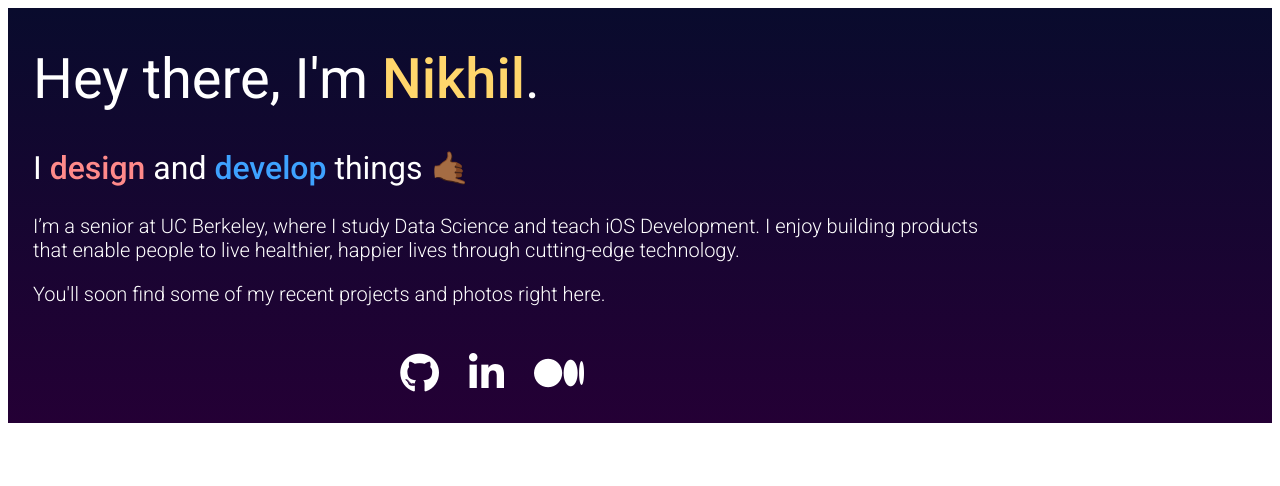
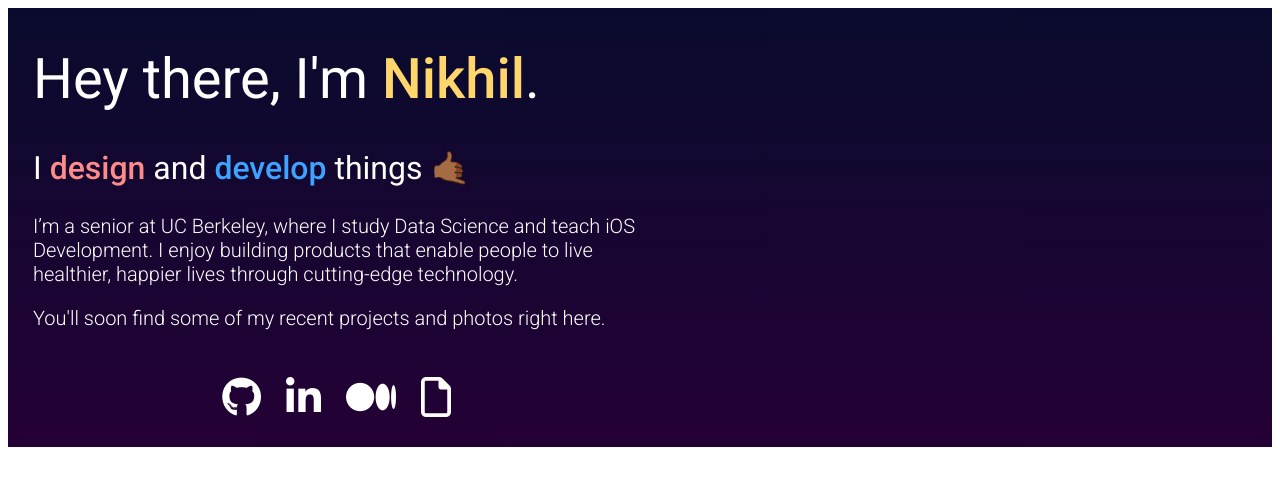
Before and after one commit to nyerasi/nyerasi.github.io, a React (Create React App) app: page / in a window 1280 px wide. Shown: the top 486 px of the page. Built offline with nearby package versions, Linux system fonts and the light colour scheme.

Commit message:
added link to resume hosted on drive

```diff
--- a/src/components/SplashPage.js
+++ b/src/components/SplashPage.js
@@ -31,14 +31,15 @@ const Background = styled.div`
 
 const About = styled.div`
   margin-left: 25px;
-  width: 75%;
+  width: 50%;
   height: 100%;
   text-align: left;
   padding-bottom: 25px;
 `;
 
 const SocialIcons = styled.div`
-  flex-direction: row;
+  display: flex;
+  justify-content: center;
   width: 100%;
   text-align: center;
   padding-top: 25px;
@@ -47,7 +48,7 @@ const SocialIcons = styled.div`
 const Icon = styled.a`
   color: white;
   font-size: 2.5em;
-  padding-right: 0.75em;
+  padding-right: 25px;
 
   :hover {
 		color: #3EA2FF;
@@ -69,24 +70,24 @@ const Emoji = props => (
 
 export default class SplashPage extends React.Component {
 
-  constructor(props) {
-    super(props);
-    this.state = { width: 0, height: 0};
-    this.updateWindowDimensions = this.updateWindowDimensions.bind(this);
-  }
-
-  componentDidMount() {
-    this.updateWindowDimensions();
-    window.addEventListener('resize', this.updateWindowDimensions);
-  }
-
-  componentWillUnmount() {
-    window.removeEventListener('resize', this.updateWindowDimensions);
-  }
-
-  updateWindowDimensions() {
-    this.setState({ width: window.innerWidth, height: window.innerHeight });
-  }
+  // constructor(props) {
+  //   super(props);
+  //   this.state = { width: 0, height: 0};
+  //   this.updateWindowDimensions = this.updateWindowDimensions.bind(this);
+  // }
+  //
+  // componentDidMount() {
+  //   this.updateWindowDimensions();
+  //   window.addEventListener('resize', this.updateWindowDimensions);
+  // }
+  //
+  // componentWillUnmount() {
+  //   window.removeEventListener('resize', this.updateWindowDimensions);
+  // }
+  //
+  // updateWindowDimensions() {
+  //   this.setState({ width: window.innerWidth, height: window.innerHeight });
+  // }
   render() {
     const nameStyle = {
       color: '#FFD66C',
@@ -122,6 +123,7 @@ export default class SplashPage extends React.Component {
               <span><Icon href="https://www.github.com/nyerasi"><i class="fab fa-github"></i></Icon></span>
               <span><Icon href="https://www.linkedin.com/in/nyerasi"><i class="fab fa-linkedin-in"></i></Icon></span>
               <span><Icon href="https://medium.com/@nikhil.yerasi"><i class="fab fa-medium-m"></i></Icon></span>
+              <span><Icon href="https://drive.google.com/file/d/1cyYKcEyXm50jVPl7lapX_J0Wfsa4pBo_/view?usp=sharing"><i class="far fa-file"></i></Icon></span>
           </SocialIcons>
         </About>
       </Background>
```
Also changed, not shown: src/components/ProjectCard.js (added, +8 -0 lines), src/components/Back.js (added), src/components/Front.js (added).
